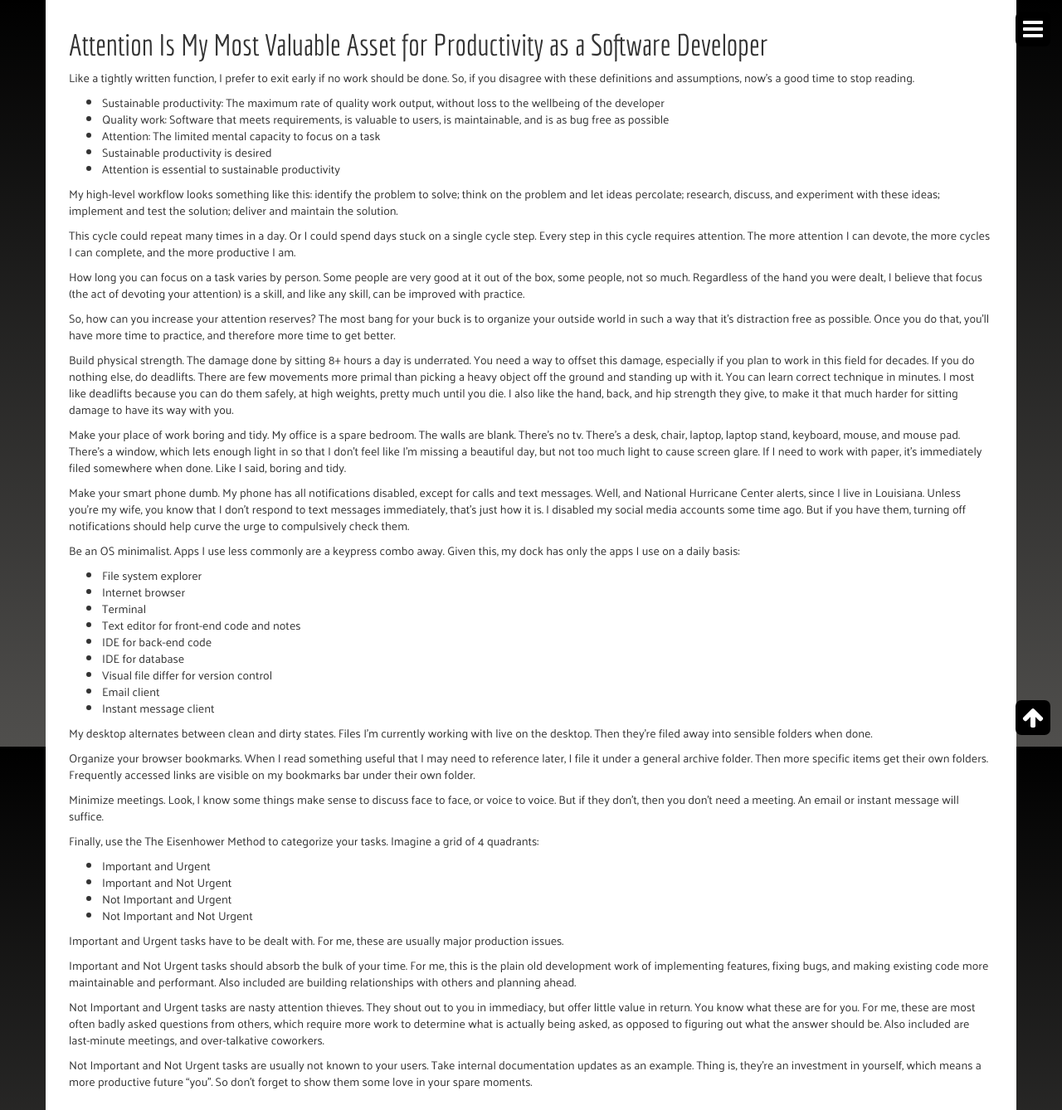
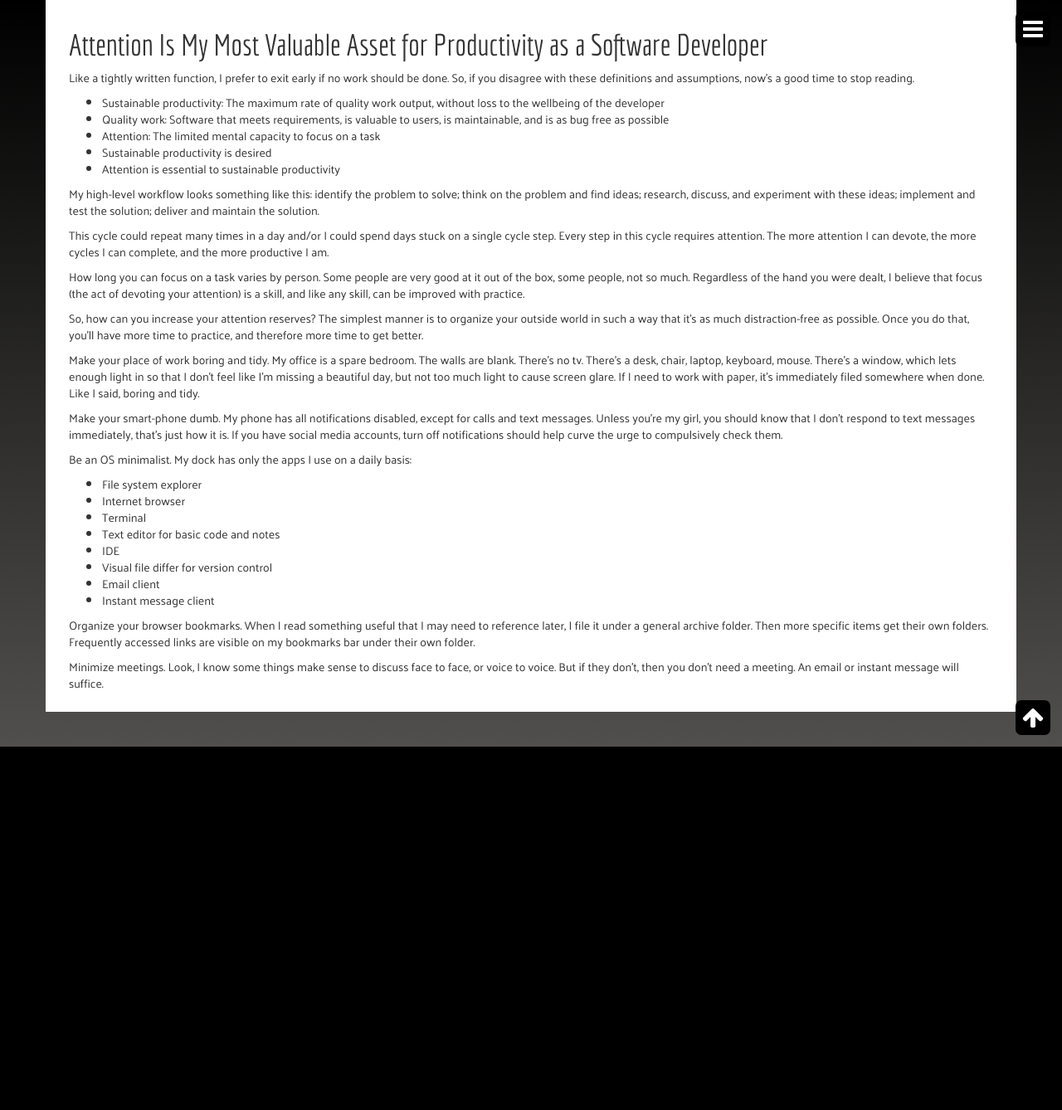
Before and after one commit to jdotsh/jdotsh.github.io, a Jekyll site: the page built from _posts/2014-10-23-productivity-as-a-software-developer.md, in a window 1280 px wide. Shown: the whole page at 83% size. Built offline with Jekyll 4.4.1, drawn with Linux system fonts in a browser that asks for light colours; after the commit the page ends 900 px from its top, so only the background shows below that.

Commit message:
Update 2014-10-23-productivity-as-a-software-developer.md

```diff
--- a/_posts/2014-10-23-productivity-as-a-software-developer.md
+++ b/_posts/2014-10-23-productivity-as-a-software-developer.md
@@ -12,49 +12,29 @@ Like a tightly written function, I prefer to exit early if no work should be don
    * Sustainable productivity is desired
    * Attention is essential to sustainable productivity
 
-My high-level workflow looks something like this: identify the problem to solve; think on the problem and let ideas percolate; research, discuss, and experiment with these ideas; implement and test the solution; deliver and maintain the solution.
+My high-level workflow looks something like this: identify the problem to solve; think on the problem and find ideas; research, discuss, and experiment with these ideas; implement and test the solution; deliver and maintain the solution.
 
-This cycle could repeat many times in a day. Or I could spend days stuck on a single cycle step. Every step in this cycle requires attention. The more attention I can devote, the more cycles I can complete, and the more productive I am.
+This cycle could repeat many times in a day and/or I could spend days stuck on a single cycle step. Every step in this cycle requires attention. The more attention I can devote, the more cycles I can complete, and the more productive I am.
 
 How long you can focus on a task varies by person. Some people are very good at it out of the box, some people, not so much. Regardless of the hand you were dealt, I believe that focus (the act of devoting your attention) is a skill, and like any skill, can be improved with practice.
 
-So, how can you increase your attention reserves? The most bang for your buck is to organize your outside world in such a way that it’s distraction free as possible. Once you do that, you’ll have more time to practice, and therefore more time to get better.
+So, how can you increase your attention reserves? The simplest manner is to organize your outside world in such a way that it’s as much distraction-free as possible. Once you do that, you’ll have more time to practice, and therefore more time to get better.
 
-Build physical strength. The damage done by sitting 8+ hours a day is underrated. You need a way to offset this damage, especially if you plan to work in this field for decades. If you do nothing else, do deadlifts. There are few movements more primal than picking a heavy object off the ground and standing up with it. You can learn correct technique in minutes. I most like deadlifts because you can do them safely, at high weights, pretty much until you die. I also like the hand, back, and hip strength they give, to make it that much harder for sitting damage to have its way with you.
+Make your place of work boring and tidy. My office is a spare bedroom. The walls are blank. There’s no tv. There’s a desk, chair, laptop, keyboard, mouse. There’s a window, which lets enough light in so that I don’t feel like I’m missing a beautiful day, but not too much light to cause screen glare. If I need to work with paper, it’s immediately filed somewhere when done. Like I said, boring and tidy.
 
-Make your place of work boring and tidy. My office is a spare bedroom. The walls are blank. There’s no tv. There’s a desk, chair, laptop, laptop stand, keyboard, mouse, and mouse pad. There’s a window, which lets enough light in so that I don’t feel like I’m missing a beautiful day, but not too much light to cause screen glare. If I need to work with paper, it’s immediately filed somewhere when done. Like I said, boring and tidy.
+Make your smart-phone dumb. My phone has all notifications disabled, except for calls and text messages. Unless you’re my girl, you should know that I don’t respond to text messages immediately, that’s just how it is. If you have social media accounts, turn off notifications should help curve the urge to compulsively check them.
 
-Make your smart phone dumb. My phone has all notifications disabled, except for calls and text messages. Well, and National Hurricane Center alerts, since I live in Louisiana. Unless you’re my wife, you know that I don’t respond to text messages immediately, that’s just how it is. I disabled my social media accounts some time ago. But if you have them, turning off notifications should help curve the urge to compulsively check them.
-
-Be an OS minimalist. Apps I use less commonly are a keypress combo away. Given this, my dock has only the apps I use on a daily basis:
+Be an OS minimalist. My dock has only the apps I use on a daily basis:
 
    * File system explorer
    * Internet browser
    * Terminal
-   * Text editor for front-end code and notes
-   * IDE for back-end code
-   * IDE for database
+   * Text editor for basic code and notes
+   * IDE
    * Visual file differ for version control
    * Email client
    * Instant message client
 
-My desktop alternates between clean and dirty states. Files I’m currently working with live on the desktop. Then they’re filed away into sensible folders when done.
-
 Organize your browser bookmarks. When I read something useful that I may need to reference later, I file it under a general archive folder. Then more specific items get their own folders. Frequently accessed links are visible on my bookmarks bar under their own folder.
 
 Minimize meetings. Look, I know some things make sense to discuss face to face, or voice to voice. But if they don’t, then you don’t need a meeting. An email or instant message will suffice.
-
-Finally, use the The Eisenhower Method to categorize your tasks. Imagine a grid of 4 quadrants:
-
-   * Important and Urgent
-   * Important and Not Urgent
-   * Not Important and Urgent
-   * Not Important and Not Urgent
-
-Important and Urgent tasks have to be dealt with. For me, these are usually major production issues.
-
-Important and Not Urgent tasks should absorb the bulk of your time. For me, this is the plain old development work of implementing features, fixing bugs, and making existing code more maintainable and performant. Also included are building relationships with others and planning ahead.
-
-Not Important and Urgent tasks are nasty attention thieves. They shout out to you in immediacy, but offer little value in return. You know what these are for you. For me, these are most often badly asked questions from others, which require more work to determine what is actually being asked, as opposed to figuring out what the answer should be. Also included are last-minute meetings, and over-talkative coworkers.
-
-Not Important and Not Urgent tasks are usually not known to your users. Take internal documentation updates as an example. Thing is, they’re an investment in yourself, which means a more productive future “you”. So don’t forget to show them some love in your spare moments.
```
